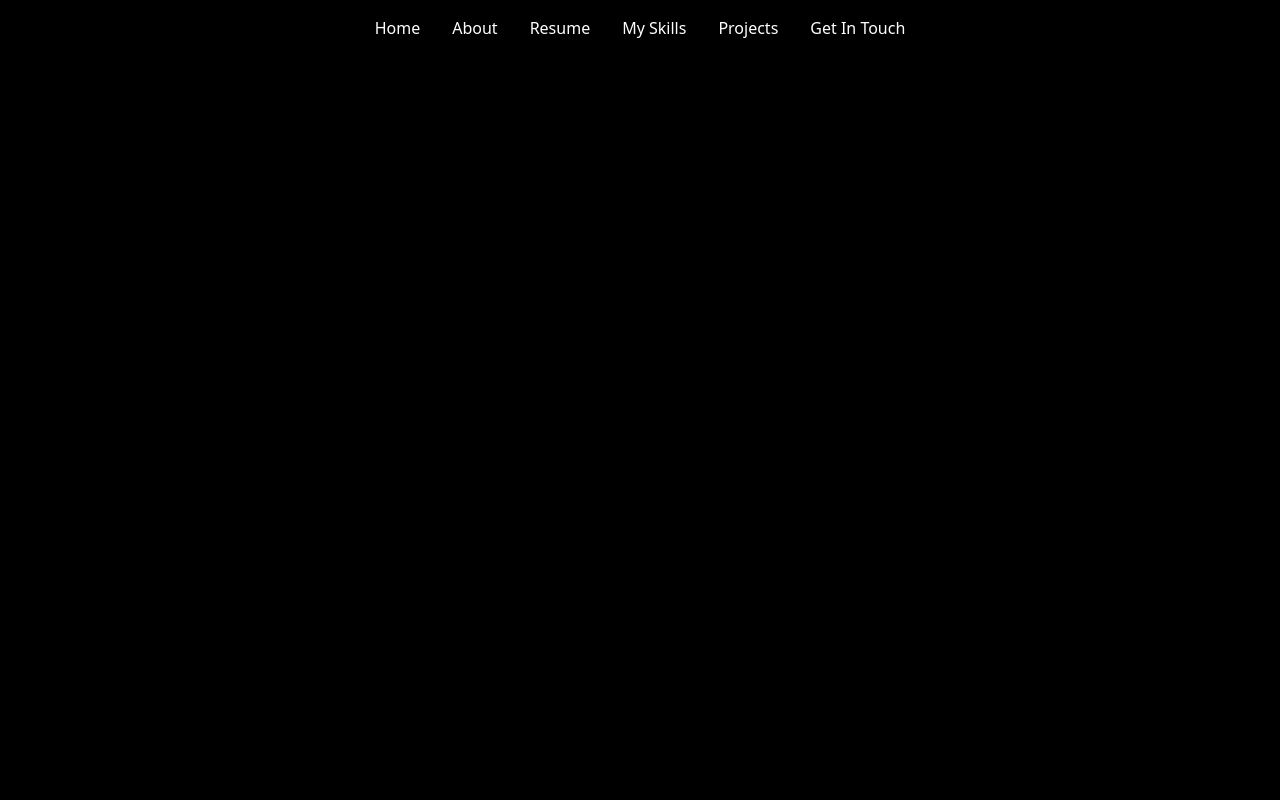
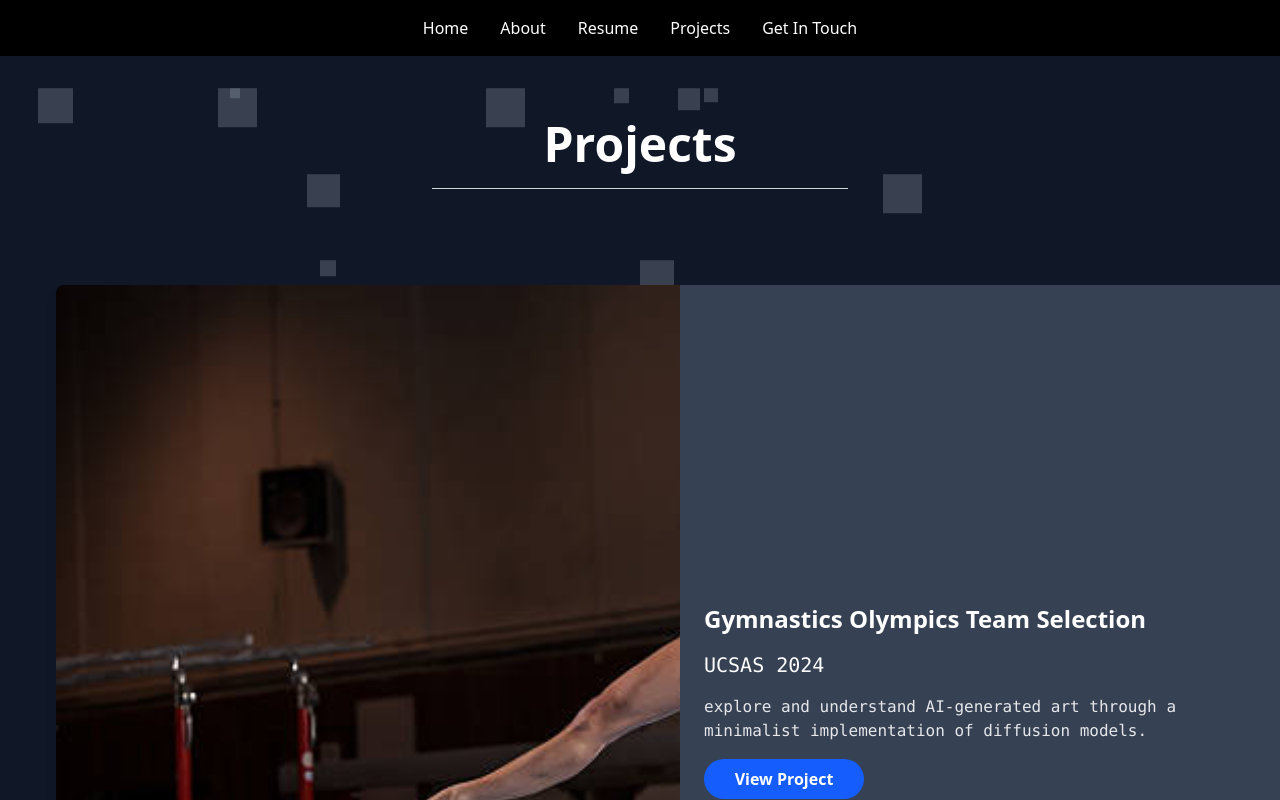
Before and after one commit to janys0v0/janys0v0.github.io, a Next.js app: page /projects in a window 1280 px wide. Before the commit this address had no page. Shown: the top 800 px of the page. Built offline with nearby package versions, Linux system fonts and the light colour scheme.

Commit message:
feat: projects

```diff
--- a/src/app/about/page.tsx
+++ b/src/app/about/page.tsx
@@ -2,7 +2,7 @@ import { Section } from "@/components/section";
 
 export default function AboutPage() {
   return (
-    <main className="min-h-screen flex flex-col bg-gray-900">
+    <main>
       <div className="container mx-auto px-4 py-16">
         <h1 className="text-5xl font-bold text-white text-center mb-5">About Me</h1>
         <hr className="w-1/3 border-t border-gray-300 mb-8 mx-auto" />
--- a/src/app/layout.tsx
+++ b/src/app/layout.tsx
@@ -1,4 +1,5 @@
 import {NavBar} from "@/components/navbar";
+import {BannerBackground} from "@/components/BannerBackground";
 import "@/app/globals.css";
 
 export default function RootLayout({
@@ -10,9 +11,9 @@ export default function RootLayout({
         <html lang="en">
             <body>
                 <NavBar />
-                <div className="bg-black">
-                    {children}
-                </div>
+                <BannerBackground>
+                        {children}
+                </BannerBackground>
             </body>
         </html>
     );
--- a/src/app/page.tsx
+++ b/src/app/page.tsx
@@ -4,10 +4,7 @@ import Image from "next/image";
 
 export default function Home() {
   return (
-    <main className="min-h-screen flex flex-col bg-gray-900">
-      <div className="flex-1">
-
-        <BannerBackground>
+    <main>
           <div className="container mx-auto px-8 md:px-16 py-36 flex flex-col items-center justify-start h-full">
             <div className="flex flex-col md:flex-row items-center justify-between w-full">
               <div className="md:w-1/2">
@@ -47,12 +44,12 @@ export default function Home() {
                 </p>
                 <br></br>
                   <a
-                    href="https://github.com/janys0v0"
+                    href="/projects"
                     target="_blank"
                     rel="noopener noreferrer"
                     className="inline-block bg-blue-600 hover:bg-blue-700 text-white font-bold py-2 px-6 rounded-full transition-colors"
                   >
-                  Visit My GitHub
+                  Visit My Projects
                   </a>
               </div>
             } />
@@ -82,10 +79,7 @@ export default function Home() {
               </div>
           }
         />
-
           </div>
-        </BannerBackground>
-      </div>
     </main>
   );
 }
--- /dev/null
+++ b/src/app/projects/page.tsx
@@ -0,0 +1,36 @@
+'use client'
+
+import { Project} from "@/components/project"
+import { Section } from "@/components/section"
+export default function ProjectsPage() {
+    return (
+        <main>
+            <div className="container mx-auto px-4 py-16">
+                <h1 className="text-5xl font-bold text-white text-center mb-5">Projects</h1>
+                <hr className="w-1/3 border-t border-gray-300 mb-8 mx-auto" />
+            </div>
+            <div className="container mx-auto px-4 grid grid-cols-1 md:grid-cols-1 gap-8 mb-16">
+                <Project title="Gymnastics Olympics Team Selection"
+                subtitle="UCSAS 2024"
+                description="explore and understand AI-generated art through a minimalist implementation of diffusion models."
+                image_url="/proj1_photo.jpg"
+                link = "https://github.com/janys0v0/UCSAS_Wailian_Submission" />
+
+                <Project title="Logo Generation with Diffusion Models"
+                subtitle="PIC 16B"
+                description="Generate a logo for a given company name using U-Net." image_url="/proj2_img.png"
+                link = "https://github.com/janys0v0/logo-generation" />
+            </div>
+
+            <p className="text-4xl font-bold text-white text-center mb-5">Want to Learn More?</p>
+            <a
+                    href="/projects"
+                    target="_blank"
+                    rel="noopener noreferrer"
+                    className="mx-auto flex justify-center bg-blue-600 hover:bg-blue-700 text-white font-bold py-2 px-6 w-50 rounded-full transition-colors mb-50"
+                  >
+                  Visit My Projects
+                  </a>
+        </main>
+    )
+}
--- a/src/app/resume/page.tsx
+++ b/src/app/resume/page.tsx
@@ -1,6 +1,6 @@
 export default function ResumePage() {
     return (
-        <main className="min-h-screen flex flex-col bg-gray-900">
+        <main>
             <div className="container mx-auto px-4 py-16">
                 <h1 className="text-5xl font-bold text-white text-center mb-5">Resume</h1>
                 <hr className="w-1/3 border-t border-gray-300 mb-8 mx-auto" />
--- a/src/components/navbar.tsx
+++ b/src/components/navbar.tsx
@@ -25,15 +25,10 @@ export function NavBar() {
           Resume
         </Link>
         <Link
-          href="/#my_skills"
+          href="/projects"
           className="text-white hover:text-gray-300 transition-colors"
         >
-          My Skills
-        </Link>
-        <Link
-          href="/#my_projects"
-          className="text-white hover:text-gray-300 transition-colors"
-        >
+
           Projects
         </Link>
         <Link
--- /dev/null
+++ b/src/components/project.tsx
@@ -0,0 +1,20 @@
+export function Project({title, subtitle, description, image_url, link}: {title: string, subtitle: string, description: string, image_url: string, link: string}) {
+    return (
+                <div className="relative rounded-lg overflow-hidden shadow-lg w-full h-full ml-10">
+                    <img src={image_url} alt="A gymnastics photo" className="w-full h-full object-cover" />
+                    <div className="absolute top-0 right-0 w-1/2 h-full bg-gray-700 bg-opacity-20 flex flex-col justify-center p-6">
+                        <h2 className="text-2xl font-bold text-white mb-4">{title}</h2>
+                        <h3 className="font-mono text-xl text-white mb-4">{subtitle}</h3>
+                        <p className="text-gray-200 font-mono ">
+                            {description}
+                        </p>
+                        <a
+                    href={link}
+                    target="_blank"
+                    rel="noopener noreferrer"
+                    className="inline-block bg-blue-600 hover:bg-blue-700 text-white font-bold py-2 px-6 rounded-full transition-colors w-40 mt-4 text-center"
+                  >View Project</a>
+                    </div>
+                </div>
+    )
+}
```
Also changed, not shown: public/proj1_photo.jpg (added), public/proj2_img.png (added).
